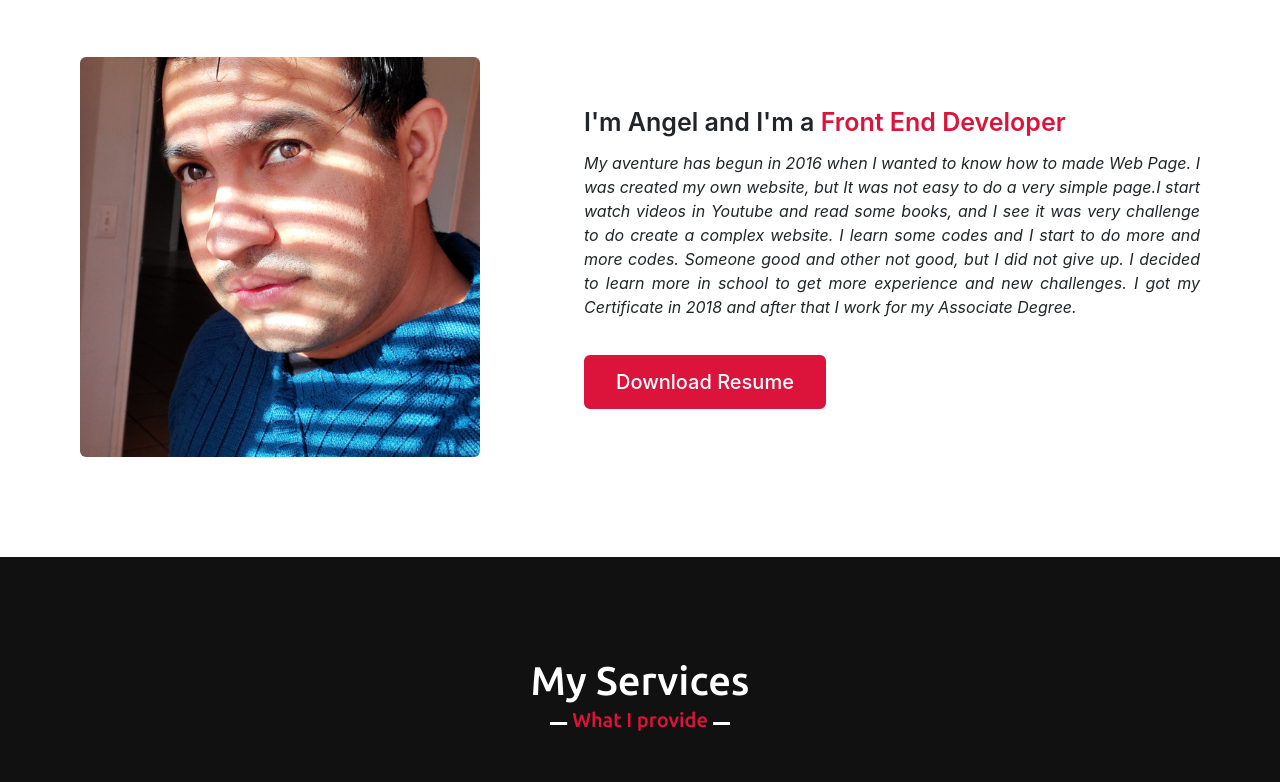
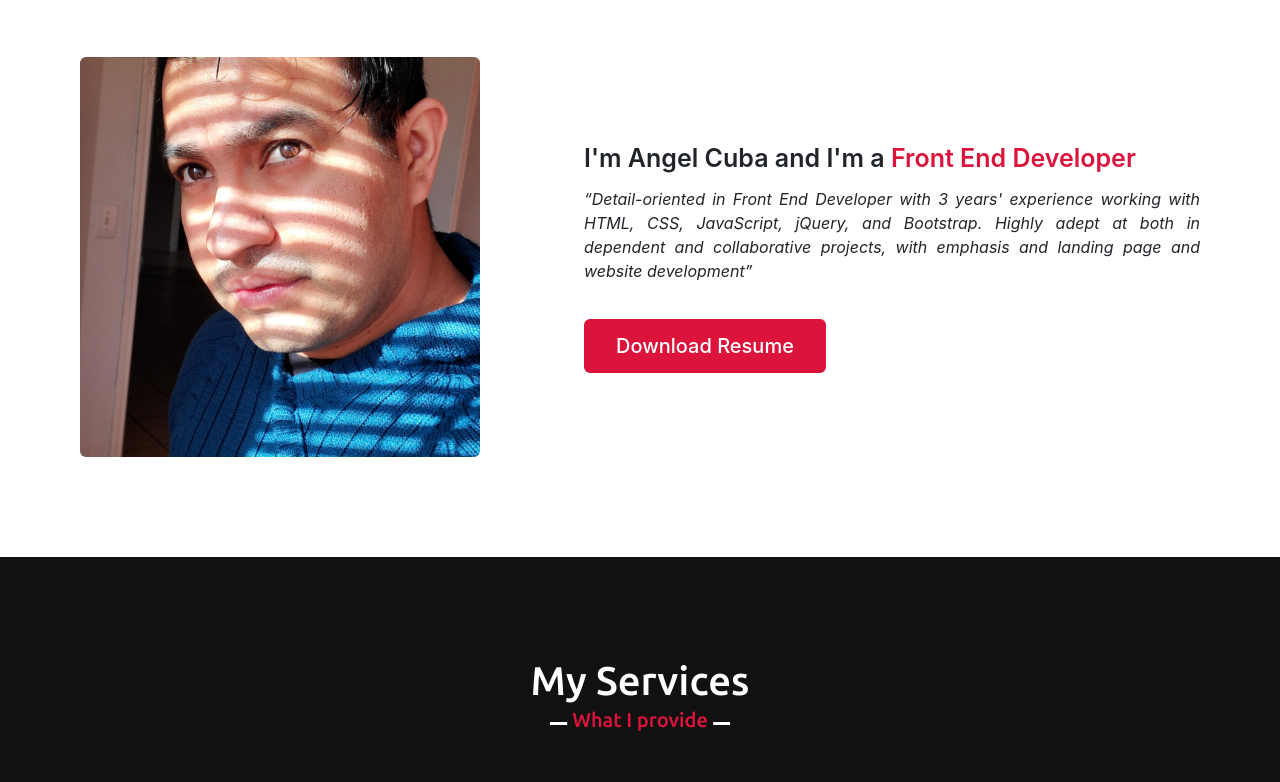
Before and after one commit to acuba1/MY-Portfolio, a plain HTML site: page index.html in a window 1280 px wide. Shown: the part 1040-1822 px from the top of the page. Drawn offline with nearby package versions, Linux system fonts and the light colour scheme.

Commit message:
Update about me

```diff
--- a/index.html
+++ b/index.html
@@ -65,15 +65,9 @@
                     <img src="images/angel.jpg" alt="angel">
                 </div>
                 <div class="column right">
-                    <div class="text">I'm Angel and I'm a <span>Front End Developer</span></div>
-                    <p>My aventure has begun in 2016 when I wanted to know how to made Web Page. I
-                        was
-                        created my own website, but It was not easy to do a very simple page.I start watch videos
-                        in Youtube and read some books, and I see it was very challenge to do create a complex website.
-                        I learn some codes and I start to do more and more codes. Someone good and other not good, but I
-                        did
-                        not give up. I decided to learn more in school to get more experience and new challenges. I got
-                        my Certificate in 2018 and after that I work for my Associate Degree.
+                    <div class="text">I'm Angel Cuba and I'm a <span>Front End Developer</span></div>
+                    <p>“Detail-oriented in Front End Developer with 3 years' experience working with HTML, CSS, JavaScript, jQuery, and Bootstrap. Highly adept at both in dependent
+                        and collaborative projects, with emphasis and landing page and website development”
                     </p>
                     <a href="resumen/Resumen Angel.pdf">Download Resume</a>
                 </div>
```
